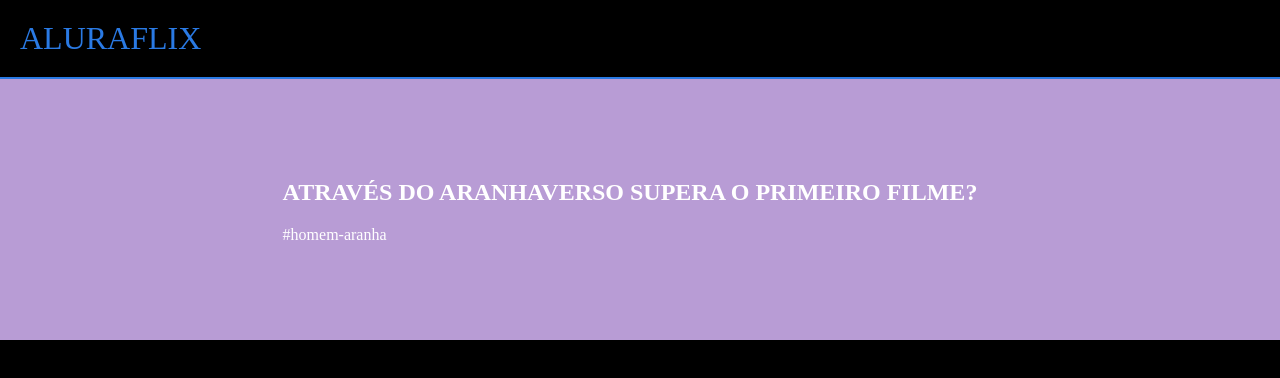
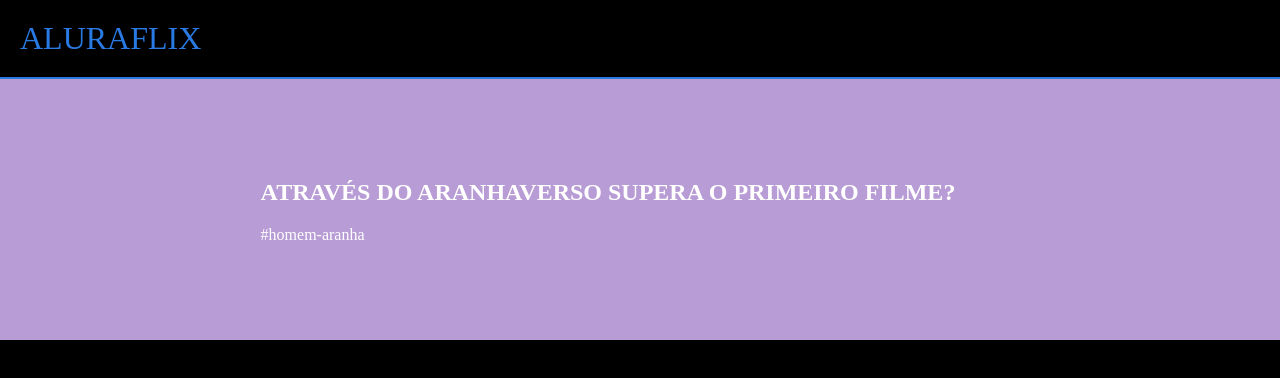
Before and after one commit to alendroo1202/JoaquimFlix-1C, a plain HTML site: page index.html in a window 1280 px wide. Drawn offline with Linux system fonts and the light colour scheme.

Commit message:
Update styles.css

```diff
--- a/styles.css
+++ b/styles.css
@@ -18,6 +18,7 @@ section {
     display: flex;
     justify-content: center;
 }
-div {
-    margin-right: 20px;
+
+.chamada-texto {
+    margin-right: 5%;
 }
```
